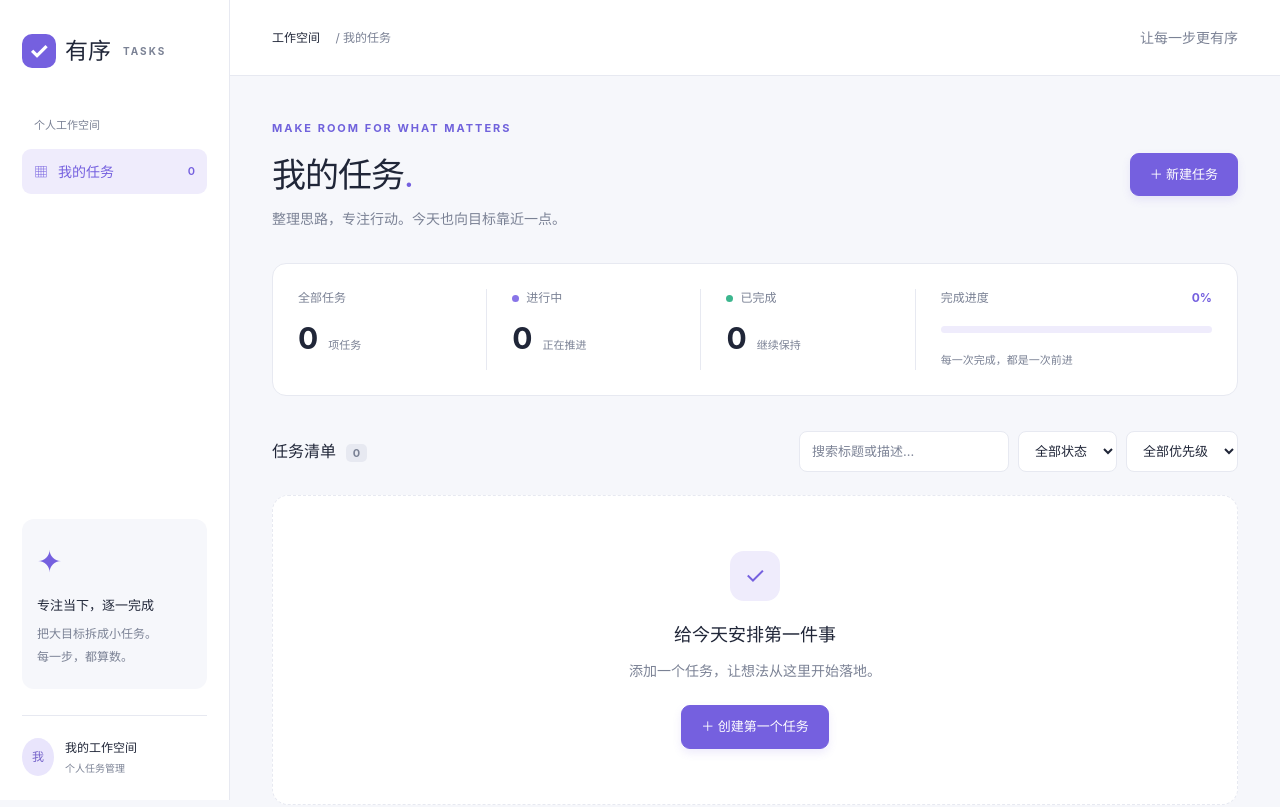
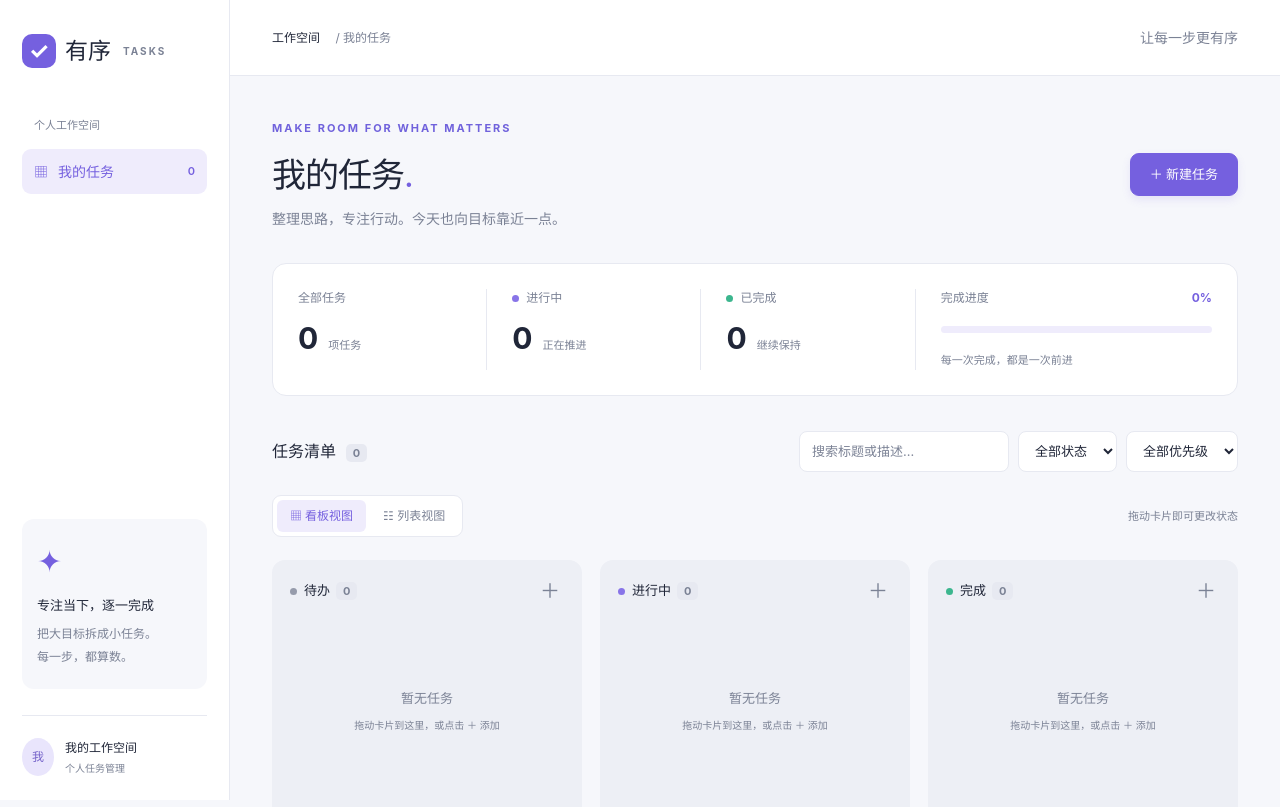
Before and after one commit to qqcsj/task-manager-vue, a Vue app: page / in a window 1280 px wide. Shown: the top 807 px of the page. Built offline with nearby package versions, Linux system fonts and the light colour scheme.

Commit message:
feat: add three-column drag-and-drop kanban board

```diff
--- a/src/App.vue
+++ b/src/App.vue
@@ -1,6 +1,7 @@
 <script setup>
 import { computed, nextTick, reactive, ref, watch } from 'vue'
 import TaskCard from './components/TaskCard.vue'
+import TaskBoard from './components/TaskBoard.vue'
 import { statuses, priorities, validateTask } from './lib/tasks.js'
 import { loadTasks, saveTasks } from './lib/storage.js'
 
@@ -13,6 +14,7 @@ watch(tasks, value => {
   if (initial.writable) storageError.value = saveTasks(storage, value)
 }, { deep: true, flush: 'sync' })
 const query = ref('')
+const view = ref('board')
 const statusFilter = ref('all')
 const priorityFilter = ref('all')
 const editor = ref(null)
@@ -58,6 +60,7 @@ function changeStatus(id, status) {
   notice.value = '任务状态已更新'
 }
 function askDelete(task) { deleting.value = task; deleteDialog.value.showModal() }
+function createInColumn(status) { openEditor(); form.status = status }
 function removeTask() {
   tasks.value = tasks.value.filter(task => task.id !== deleting.value.id)
   deleteDialog.value.close()
@@ -86,8 +89,10 @@ function removeTask() {
           <div><span>完成进度 <b>{{ progress }}%</b></span><div class="progress"><div :style="{ width: `${progress}%` }"></div></div><small>每一次完成，都是一次前进</small></div>
         </section>
         <div class="toolbar"><h2>任务清单 <span class="count">{{ visibleTasks.length }}</span></h2><div class="filters"><input v-model="query" aria-label="搜索任务" placeholder="搜索标题或描述…" type="search" /><select v-model="statusFilter" aria-label="筛选状态"><option value="all">全部状态</option><option v-for="s in statuses" :key="s.value" :value="s.value">{{ s.label }}</option></select><select v-model="priorityFilter" aria-label="筛选优先级"><option value="all">全部优先级</option><option v-for="p in priorities" :key="p.value" :value="p.value">{{ p.label }}优先级</option></select></div></div>
-        <div class="task-list"><TaskCard v-for="task in visibleTasks" :key="task.id" :task="task" @edit="openEditor" @delete="askDelete" @status="changeStatus" /></div>
-        <section v-if="!visibleTasks.length" class="empty"><div class="empty-icon">✓</div><h2>{{ tasks.length ? '没有找到匹配的任务' : '给今天安排第一件事' }}</h2><p class="muted mt-3">{{ tasks.length ? '试试其他关键词，或调整筛选条件。' : '添加一个任务，让想法从这里开始落地。' }}</p><button v-if="!tasks.length" class="primary mt-6" @click="openEditor()">＋ 创建第一个任务</button></section>
+        <div class="view-bar"><div class="view-switch" role="group" aria-label="切换视图"><button :aria-pressed="view === 'board'" :class="{ active: view === 'board' }" @click="view = 'board'">▦ 看板视图</button><button :aria-pressed="view === 'list'" :class="{ active: view === 'list' }" @click="view = 'list'">☷ 列表视图</button></div><span class="muted">{{ view === 'board' ? '拖动卡片即可更改状态' : '清晰记录每一项行动' }}</span></div>
+        <TaskBoard v-if="view === 'board'" :tasks="visibleTasks" @edit="openEditor" @delete="askDelete" @status="changeStatus" @create="createInColumn" />
+        <div v-else class="task-list"><TaskCard v-for="task in visibleTasks" :key="task.id" :task="task" @edit="openEditor" @delete="askDelete" @status="changeStatus" /></div>
+        <section v-if="!visibleTasks.length && view === 'list'" class="empty"><div class="empty-icon">✓</div><h2>{{ tasks.length ? '没有找到匹配的任务' : '给今天安排第一件事' }}</h2><p class="muted mt-3">{{ tasks.length ? '试试其他关键词，或调整筛选条件。' : '添加一个任务，让想法从这里开始落地。' }}</p><button v-if="!tasks.length" class="primary mt-6" @click="openEditor()">＋ 创建第一个任务</button></section>
         <footer class="page-footer"><span>{{ storageError ? '本地保存不可用' : '✓ 任务自动保存在当前浏览器' }}</span><span role="status" aria-live="polite">{{ notice }}</span></footer>
       </div>
     </main>
--- /dev/null
+++ b/src/components/TaskBoard.vue
@@ -0,0 +1,29 @@
+<script setup>
+import { ref } from 'vue'
+import TaskCard from './TaskCard.vue'
+import { statuses } from '../lib/tasks.js'
+const props = defineProps({ tasks: { type: Array, required: true } })
+const emit = defineEmits(['edit', 'delete', 'status', 'create'])
+const dragging = ref(null)
+const over = ref(null)
+function start(event, task) {
+  dragging.value = task.id
+  event.dataTransfer.effectAllowed = 'move'
+  event.dataTransfer.setData('text/plain', task.id)
+}
+function finish() { dragging.value = null; over.value = null }
+function drop(event, status) {
+  const id = event.dataTransfer.getData('text/plain')
+  if (dragging.value === id && props.tasks.some(task => task.id === id)) emit('status', id, status)
+  finish()
+}
+</script>
+<template>
+  <div class="board" aria-label="任务看板">
+    <section v-for="status in statuses" :key="status.value" class="board-column" :class="{ 'drop-active': over === status.value }" :aria-label="`${status.label}列`" @dragover.prevent="over = status.value" @drop.prevent="drop($event, status.value)">
+      <header class="column-heading"><h2><i class="dot" :class="status.value"></i>{{ status.label }}<span class="count">{{ tasks.filter(t => t.status === status.value).length }}</span></h2><button class="column-add" :aria-label="`在${status.label}列新建任务`" @click="emit('create', status.value)">＋</button></header>
+      <div class="column-tasks"><div v-for="task in tasks.filter(t => t.status === status.value)" :key="task.id" draggable="true" class="draggable-task" :class="{ dragging: dragging === task.id }" @dragstart="start($event, task)" @dragend="finish"><TaskCard :task="task" @edit="emit('edit', $event)" @delete="emit('delete', $event)" @status="(id, value) => emit('status', id, value)" /></div></div>
+      <p v-if="!tasks.some(t => t.status === status.value)" class="column-empty">暂无任务<br /><span>拖动卡片到这里，或点击 ＋ 添加</span></p>
+    </section>
+  </div>
+</template>
--- a/src/style.css
+++ b/src/style.css
@@ -75,6 +75,10 @@ input::placeholder, textarea::placeholder { color: var(--muted); }
 .page-footer { display: flex; justify-content: space-between; gap: 15px; font-size: 11px; color: var(--muted); margin-top: 30px; }
 .muted { color: var(--muted); }
 .storage-error { padding: 12px 16px; background: #fff2de; color: #8c5811; border: 1px solid #edd4a3; border-radius: 8px; font-size: 13px; margin-bottom: 20px; }
+.view-bar { display: flex; align-items: center; justify-content: space-between; gap: 12px; margin: 0 0 23px; }.view-bar > .muted { font-size: 11px; }.view-switch { display: flex; gap: 4px; padding: 4px; border: 1px solid var(--border); background: var(--surface); border-radius: 9px; }.view-switch button { padding: 7px 13px; border-radius: 6px; color: var(--muted); font-size: 12px; }.view-switch .active { color: var(--accent); background: var(--soft); font-weight: 600; }
+.board { display: grid; grid-template-columns: repeat(3, minmax(0, 1fr)); gap: 18px; align-items: start; }.board-column { background: #edeff5; padding: 14px 12px; border: 2px solid transparent; border-radius: 13px; min-height: 370px; transition: background .15s, border-color .15s; }.board-column.drop-active { background: var(--soft); border-color: var(--accent); }.column-heading { display: flex; justify-content: space-between; align-items: center; padding: 0 4px 14px; }.column-heading h2 { font-size: 13px; }.column-add { font-size: 20px; color: var(--muted); padding: 0 4px; }.column-tasks { display: flex; flex-direction: column; gap: 13px; }.draggable-task { cursor: grab; }.draggable-task:active { cursor: grabbing; }.draggable-task.dragging { opacity: .4; }.column-empty { text-align: center; padding: 65px 8px; color: var(--muted); font-size: 13px; line-height: 2; }.column-empty span { font-size: 10px; }
+@media (max-width: 1000px) and (min-width: 761px) { .board { gap: 8px; }.board-column { padding: 10px 6px; }.board .task-card { padding: 12px; }.board .card-top { align-items: flex-start; flex-direction: column; } }
+@media (max-width: 760px) { .board { grid-template-columns: 1fr; }.board-column { min-height: 170px; }.column-empty { padding: 28px 8px; }.view-bar { flex-wrap: wrap; } }
 .modal { border: 1px solid var(--border); background: var(--surface); color: var(--text); border-radius: 18px; padding: 28px; width: min(500px, calc(100vw - 32px)); margin: auto; max-height: calc(100dvh - 40px); overflow-y: auto; box-shadow: 0 24px 90px #17142e30; }
 .modal::backdrop { background: #15132666; backdrop-filter: blur(3px); }
 .modal-heading { display: flex; justify-content: space-between; align-items: center; margin-bottom: 10px; }.icon-button { font-size: 26px; color: var(--muted); padding: 0 6px; }
```
